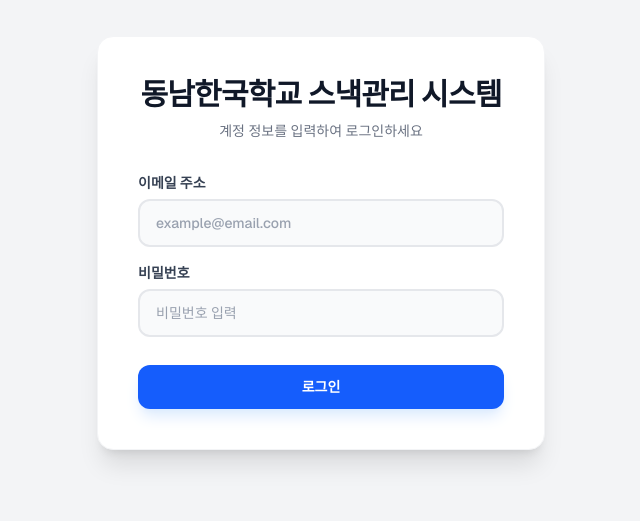
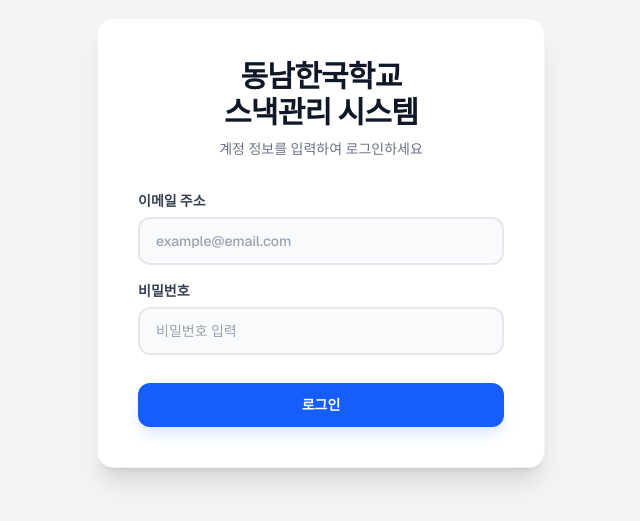
Before and after one commit to JamesJisuJeon/korean-school-lunch-project, a Next.js app: page /login in a window 1280 px wide. Shown: the part 157-678 px from the top of the page, without its empty margins (319-959 px from the left). Built offline with nearby package versions, Linux system fonts and the light colour scheme; no server answers.

Commit message:
log Pgae change

```diff
--- a/src/app/login/page.tsx
+++ b/src/app/login/page.tsx
@@ -33,7 +33,10 @@ export default function LoginPage() {
       <div className="w-full max-w-md space-y-8 rounded-2xl bg-white dark:bg-gray-900 p-10 shadow-xl dark:shadow-gray-950/50 border border-gray-100 dark:border-gray-800">
         <div className="text-center">
           <h2 className="text-3xl font-bold tracking-tight text-gray-900 dark:text-gray-50">
-            동남한국학교 스낵관리 시스템
+            동남한국학교
+          </h2>
+          <h2 className="text-3xl font-bold tracking-tight text-gray-900 dark:text-gray-50">
+            스낵관리 시스템
           </h2>
           <p className="mt-2 text-sm text-gray-500 dark:text-gray-400">계정 정보를 입력하여 로그인하세요</p>
         </div>
```
